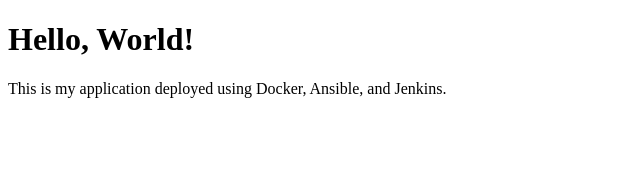
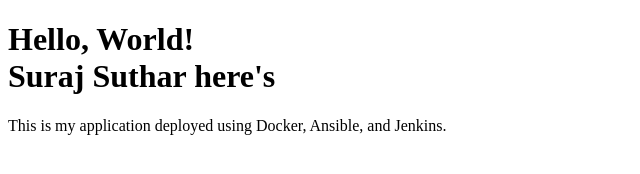
Before and after one commit to Surajsuthar01/demo-repo, a plain HTML site: page index.html in a window 1280 px wide. Shown: the whole page, without its empty margins (0-640 px from the left). Drawn offline with Linux system fonts and the light colour scheme.

Commit message:
Update index.html

```diff
--- a/index.html
+++ b/index.html
@@ -4,7 +4,7 @@
     <title>My Application</title>
 </head>
 <body>
-    <h1>Hello, World!</h1>
+    <h1>Hello, World!<br>Suraj Suthar here's</h1>
     <p>This is my application deployed using Docker, Ansible, and Jenkins.</p>
 </body>
 </html>
```
